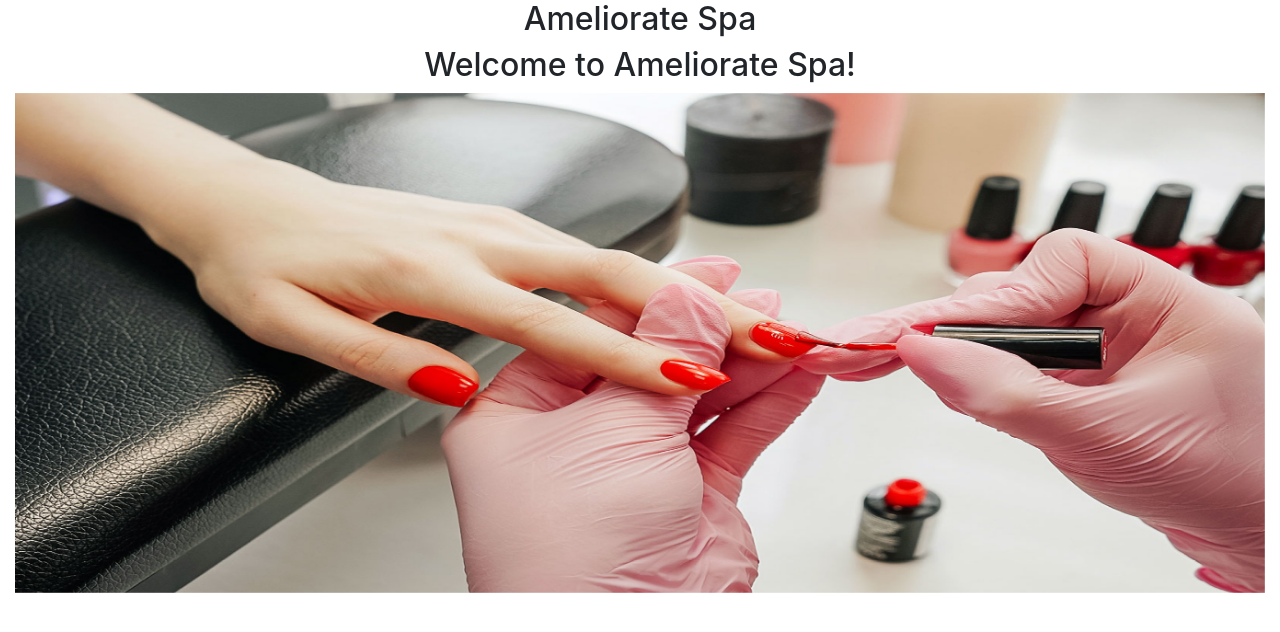
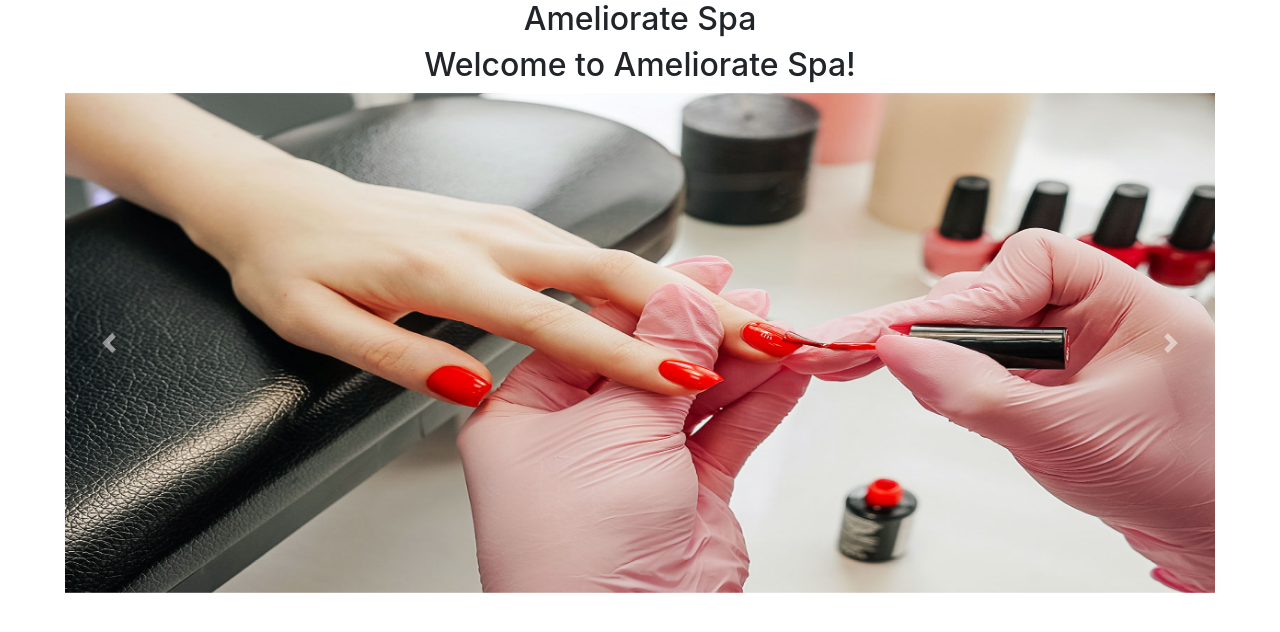
Before and after one commit to otienosteve/flakday2, a Flask app: template Faith_Okongo/app/templates/index.html in a window 1280 px wide. Shown: the part 56-688 px from the top of the page. Run offline with Flask 2, Linux system fonts and the light colour scheme; the template is opened without the code that fills it, so the values that code supplies are empty; some libraries are stand-ins or nearby versions.

Commit message:
Adding Styles and Bootstrap

```diff
--- a/Faith_Okongo/app/static/css/index.css
+++ b/Faith_Okongo/app/static/css/index.css
@@ -0,0 +1,13 @@
+#tx{
+    padding-top: 70px;
+    font-size: 20px;
+}
+
+#hd{
+    margin-top: 15px;
+}
+
+#car_{
+    padding-left: 50px;
+    padding-right: 50px;
+}
--- a/Faith_Okongo/app/templates/about.html
+++ b/Faith_Okongo/app/templates/about.html
@@ -2,10 +2,10 @@
 
 {% block body %}
 <div class="container">
-    <h2 class="text-center"> About Ameliorate Spa</h2>
+    <h2 class="text-center" id="hd"> About Ameliorate Spa</h2>
     <div class="row">
-        <div class="col-md-6 text-center ">
-            <br><br><br>
+        <div class="col-md-6 text-center " id="tx">
+
             <p>Ameliorate Spa was formally incorporated in 1990.</p>
             <p>It was conceptualized by two founders who are the main directors.</p>
             <p>We pride ourselves as the best spa in Nairobi and this is supported by our numerous recognitions and awards.</p>
--- a/Faith_Okongo/app/templates/base.html
+++ b/Faith_Okongo/app/templates/base.html
@@ -6,12 +6,13 @@
     <meta name="viewport" content="width=device-width, initial-scale=1.0">
     <title>{% block title %}My App{% endblock title %}</title>
     <link rel="stylesheet" href="https://cdn.jsdelivr.net/npm/bootstrap@4.0.0/dist/css/bootstrap.min.css" integrity="sha384-Gn5384xqQ1aoWXA+058RXPxPg6fy4IWvTNh0E263XmFcJlSAwiGgFAW/dAiS6JXm" crossorigin="anonymous">
+    <link rel="stylesheet" href="../static/css/index.css">
 </head>
 <header>
     <nav class="navbar navbar-expand-lg navbar-light bg-light">
         <div class="collapse navbar-collapse" id="navbarNavAltMarkup">
           <div class="navbar-nav">
-            <a class="nav-item nav-link active" href="home">Home</a>
+            <a class="nav-item nav-link active" href="/">Home</a>
             <a class="nav-item nav-link" href="about">About</a>
             <a class="nav-item nav-link" href="services">Services</a>
             <a class="nav-item nav-link disabled" href="contact">Contact Us</a>
--- a/Faith_Okongo/app/templates/index.html
+++ b/Faith_Okongo/app/templates/index.html
@@ -5,7 +5,7 @@
     <h2 class="text-center">Ameliorate Spa</h2>
     <h2 class="text-center">Welcome to Ameliorate Spa!</h2>
     <div id="carouselExampleSlidesOnly" class="carousel slide" data-ride="carousel">
-        <div class="carousel-inner">
+        <div class="carousel-inner" id="car_">
           <div class="carousel-item active">
             <img class="d-block w-100" src="../static/mani.jpeg" alt="First slide" height="500px">
           </div>
@@ -16,7 +16,15 @@
             <img class="d-block w-100" src="../static/pedicure.jpeg" alt="Third slide" height="500px">
           </div>
         </div>
-      </div>
+        <a class="carousel-control-prev" href="#carouselExampleControls" role="button" data-slide="prev">
+            <span class="carousel-control-prev-icon" aria-hidden="true"></span>
+            <span class="sr-only">Previous</span>
+        </a>
+        <a class="carousel-control-next" href="#carouselExampleControls" role="button" data-slide="next">
+        <span class="carousel-control-next-icon" aria-hidden="true"></span>
+        <span class="sr-only">Next</span>
+        </a>
+    </div>
 </div>
 
 {% endblock body %}
--- a/Faith_Okongo/app/views.py
+++ b/Faith_Okongo/app/views.py
@@ -1,7 +1,7 @@
 from app import app
 from flask import render_template
 
-@app.route('/home')
+@app.route('/')
 def home():
     return render_template('index.html')
 
```
Also changed, not shown: Faith_Okongo/app/templates/services.html (+3 -5 lines).
